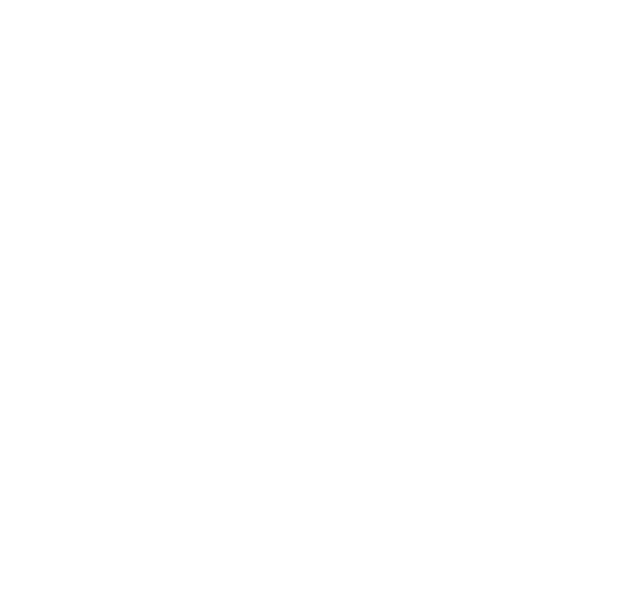
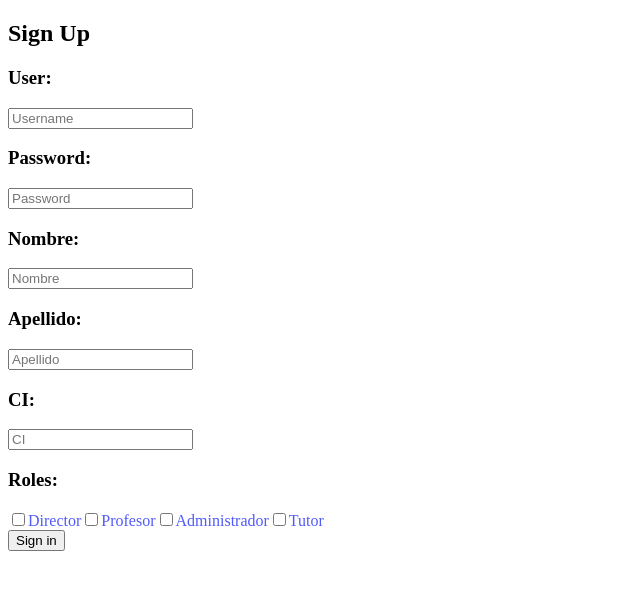
Before and after one commit to AEGfp/EDITEC, a React (Vite) app in the folder frontend/client/: page /signup in a window 1280 px wide. Before the commit this address had no page. Shown: the top 590 px of the page, without its empty margins (0-640 px from the left). Built offline with nearby package versions, Linux system fonts and the light colour scheme.

Commit message:
Agregar página de Sign Up

```diff
--- a/frontend/client/src/App.jsx
+++ b/frontend/client/src/App.jsx
@@ -12,6 +12,7 @@
 import TurnosList from "./pages/TurnosList";
 import TutoresList from "./pages/TutoresList";
 import TutoresFormPage from "./pages/TutoresFormPage";
+import SignUpPage from "./pages/SignUpPage";
 
 export function App() {
   return (
@@ -19,6 +20,7 @@
       <Routes>
         <Route path="/" element={<Navigate to="/login" />} />
         <Route path="/login" element={<LoginPage />} />
+        <Route path="/signup" element={<SignUpPage />} />
         <Route
           path="/permisos"
           element={
--- /dev/null
+++ b/frontend/client/src/api/signup.api.js
@@ -0,0 +1,5 @@
+import { Api } from "./api";
+
+export const signUpApi = ({ username, password, groups, persona }) => {
+  return Api.post("register/", { username, password, groups, persona });
+};
--- a/frontend/client/src/pages/LoginPage.jsx
+++ b/frontend/client/src/pages/LoginPage.jsx
@@ -119,6 +119,25 @@
           </button>
         </form>
 
+        {
+          // !!! Borrar al final
+        }
+        <br />
+        <button
+          style={{
+            width: "100%",
+            padding: "0.75rem",
+            backgroundColor: "green",
+            color: "white",
+            border: "none",
+            borderRadius: "4px",
+            cursor: "pointer",
+          }}
+          onClick={() => navigate("/signup")}
+        >
+          Sign Up
+        </button>
+
         {error && (
           <p
             style={{
--- /dev/null
+++ b/frontend/client/src/pages/SignUpPage.jsx
@@ -0,0 +1,157 @@
+import { useState } from "react";
+import { useNavigate } from "react-router-dom";
+import { signUpApi } from "../api/signup.api";
+
+export default function SignUpPage() {
+  const [username, setUsername] = useState("");
+  const [password, setPassword] = useState("");
+  const [groups, setGroups] = useState([]);
+  const [persona, setpersona] = useState({});
+  const [error, setError] = useState("");
+  const navigate = useNavigate();
+
+  const signUp = async (event) => {
+    event.preventDefault();
+    console.log({
+      username,
+      password,
+      groups,
+      persona,
+    });
+    try {
+      const response = await signUpApi({
+        username,
+        password,
+        groups,
+        persona,
+      });
+      if (response.status === 201) {
+        console.log("");
+        navigate("/login");
+      }
+    } catch (err) {
+      setError("Ocurrió un error o el nombre de usuario ya existe");
+      console.error("Error:", err);
+    }
+  };
+
+  const handleGroups = (e) => {
+    const { name, checked } = e.target;
+
+    if (checked) {
+      setGroups([...groups, name]);
+    } else {
+      setGroups(groups.filter((group) => group !== name));
+    }
+  };
+
+  const handlePersona = (e) => {
+    const { name, value } = e.target;
+    setpersona((personaAnterior) => ({ ...personaAnterior, [name]: value }));
+  };
+
+  return (
+    <div>
+      <h2>Sign Up</h2>
+      <form onSubmit={signUp}>
+        <div>
+          <h3>User: </h3>
+        </div>
+        <input
+          type="text"
+          value={username}
+          onChange={(e) => setUsername(e.target.value)}
+          placeholder="Username"
+        />
+        <div>
+          <h3>Password: </h3>
+        </div>
+
+        <input
+          type="password"
+          value={password}
+          onChange={(e) => setPassword(e.target.value)}
+          placeholder="Password"
+        />
+        <div>
+          <h3>Nombre: </h3>
+        </div>
+
+        <input
+          type="text"
+          name="nombre"
+          value={persona.nombre || ""}
+          onChange={handlePersona}
+          placeholder="Nombre"
+        />
+        <div>
+          <h3>Apellido: </h3>
+        </div>
+
+        <input
+          type="text"
+          name="apellido"
+          value={persona.apellido || ""}
+          onChange={handlePersona}
+          placeholder="Apellido"
+        />
+        <div>
+          <h3>CI: </h3>
+        </div>
+
+        <input
+          type="number"
+          name="ci"
+          value={persona.ci || ""}
+          onChange={handlePersona}
+          placeholder="CI"
+        />
+
+        <div>
+          <h3>Roles: </h3>
+        </div>
+
+        <div>
+          <label>
+            <input
+              type="checkbox"
+              name="director"
+              id="1"
+              onChange={handleGroups}
+            />
+            Director
+          </label>
+          <label>
+            <input
+              type="checkbox"
+              name="profesor"
+              id="2"
+              onChange={handleGroups}
+            />
+            Profesor
+          </label>
+          <label>
+            <input
+              type="checkbox"
+              name="administrador"
+              id="3"
+              onChange={handleGroups}
+            />
+            Administrador
+          </label>
+          <label>
+            <input
+              type="checkbox"
+              name="tutor"
+              id="4"
+              onChange={handleGroups}
+            />
+            Tutor
+          </label>
+        </div>
+        <button type="submit">Sign in</button>
+      </form>
+      {error && <p className="text-red-600 font-bold text-sm">{error}</p>}
+    </div>
+  );
+}
```
Also changed, not shown: 1 other file (tests, documents, lock files or other folders). Lines whose indentation alone changed are shown as unchanged.
